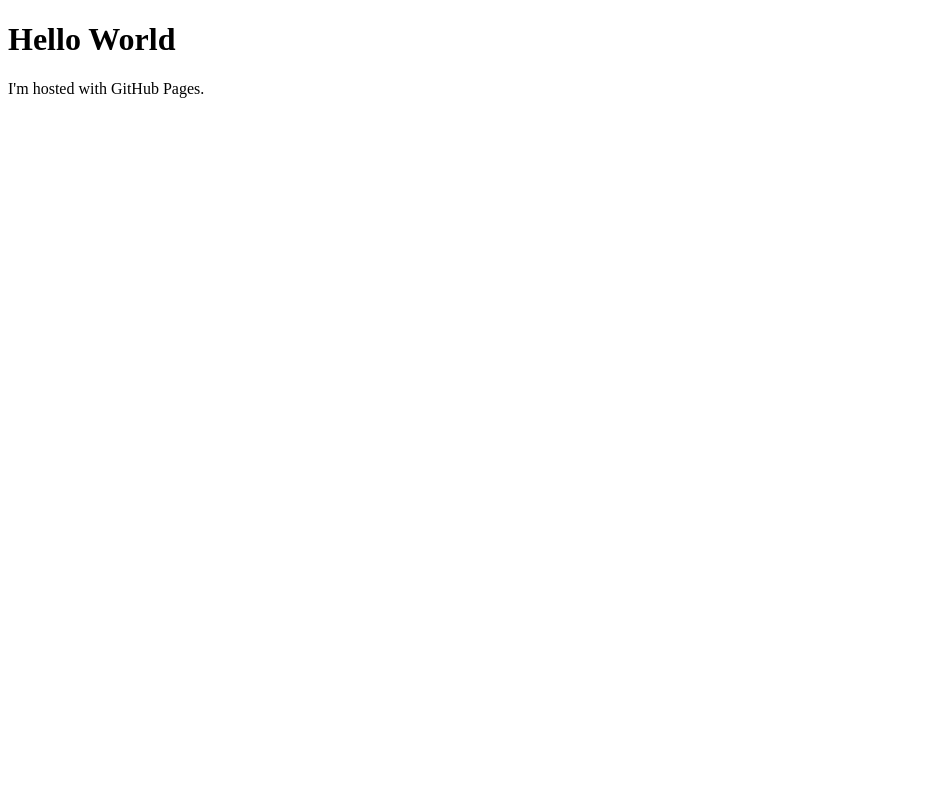
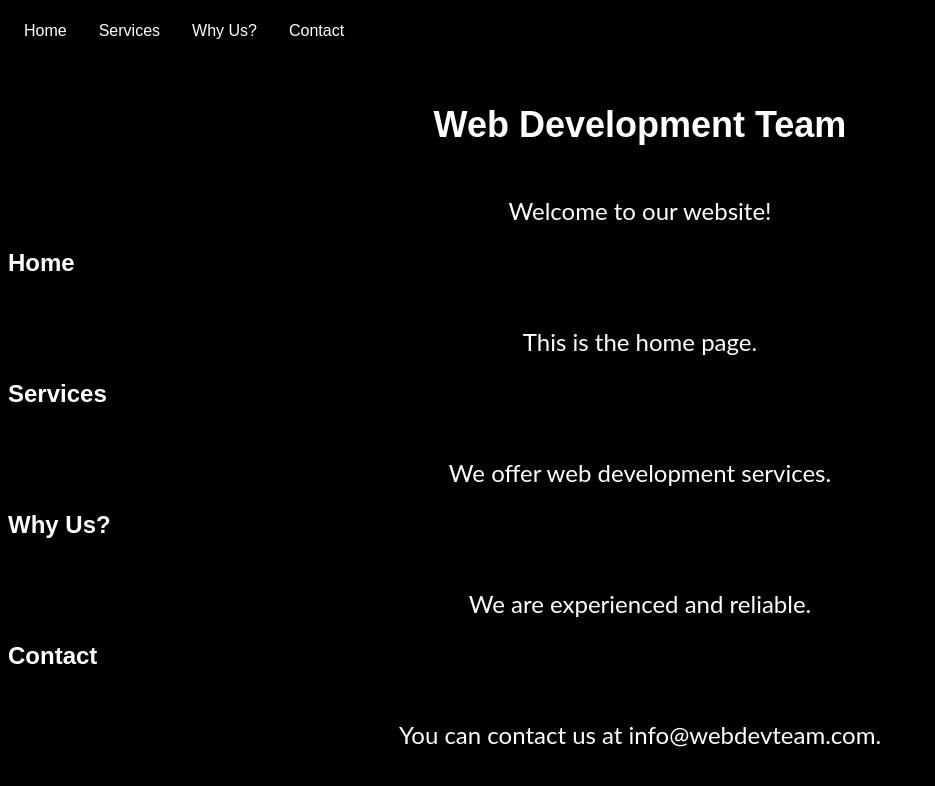
Before and after one commit to henry-liquid-app-labs/henry-liquid-app-labs.github.io, a plain HTML site: page index.html in a window 1280 px wide. Shown: the whole page, without its empty margins (0-935 px from the left). Drawn offline with Linux system fonts and the light colour scheme.

Commit message:
Update index.html

```diff
--- a/index.html
+++ b/index.html
@@ -1,9 +1,79 @@
 <!DOCTYPE html>
 <html>
 
+<head>
+    <title>Web Development Team</title>
+    <style type="text/css">
+        body {
+            background-color: black;
+            color: white;
+            font-family: Arial, sans-serif;
+        }
+
+        h1 {
+            font-size: 36px;
+            text-align: center;
+            margin-top: 50px;
+            font-family: 'Montserrat', sans-serif;
+        }
+
+        p {
+            font-size: 24px;
+            text-align: center;
+            margin-top: 50px;
+            font-family: 'Lato', sans-serif;
+        }
+
+        ul {
+            list-style-type: none;
+            margin: 0;
+            padding: 0;
+            overflow: hidden;
+            background-color: black;
+        }
+
+        li {
+            float: left;
+        }
+
+        li a {
+            display: block;
+            color: white;
+            text-align: center;
+            padding: 14px 16px;
+            text-decoration: none;
+            font-family: 'Niveau Grotesk', sans-serif;
+        }
+    </style>
+</head>
+
 <body>
-    <h1>Hello World</h1>
-    <p>I'm hosted with GitHub Pages.</p>
+    <ul>
+        <li><a class="active" href="#home">Home</a></li>
+        <li><a href="#services">Services</a></li>
+        <li><a href="#whyus">Why Us?</a></li>
+        <li><a href="#contact">Contact</a></li>
+    </ul>
+
+    <h1>Web Development Team</h1>
+
+    <p>Welcome to our website!</p>
+
+    <h2 id="home">Home</h2>
+
+    <p>This is the home page.</p>
+
+    <h2 id="services">Services</h2>
+
+    <p>We offer web development services.</p>
+
+    <h2 id="whyus">Why Us?</h2>
+
+    <p>We are experienced and reliable.</p>
+
+    <h2 id="contact">Contact</h2>
+
+    <p>You can contact us at info@webdevteam.com.</p>
 </body>
 
 </html>
```
